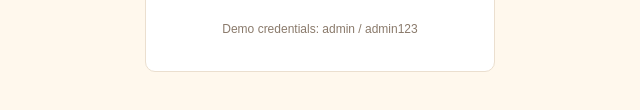
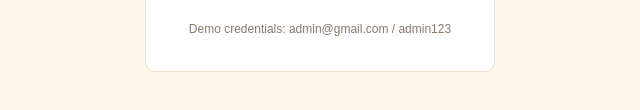
Before and after one commit to Abhi-Chauhan422/QuickBite, a plain HTML site: page AdminSide/admin-login.html in a window 1280 px wide. Shown: the part 576-686 px from the top of the page, 320-960 px from the left. Drawn offline with Linux system fonts and the light colour scheme.

Commit message:
Update admin-login.html

```diff
--- a/AdminSide/admin-login.html
+++ b/AdminSide/admin-login.html
@@ -28,7 +28,7 @@
       </div>
       <button type="submit" class="btn">Login</button>
     </form>
-    <p class="demo-note">Demo credentials: admin / admin123</p>
+    <p class="demo-note">Demo credentials: admin@gmail.com / admin123</p>
   </div>
 </div>
 
```
